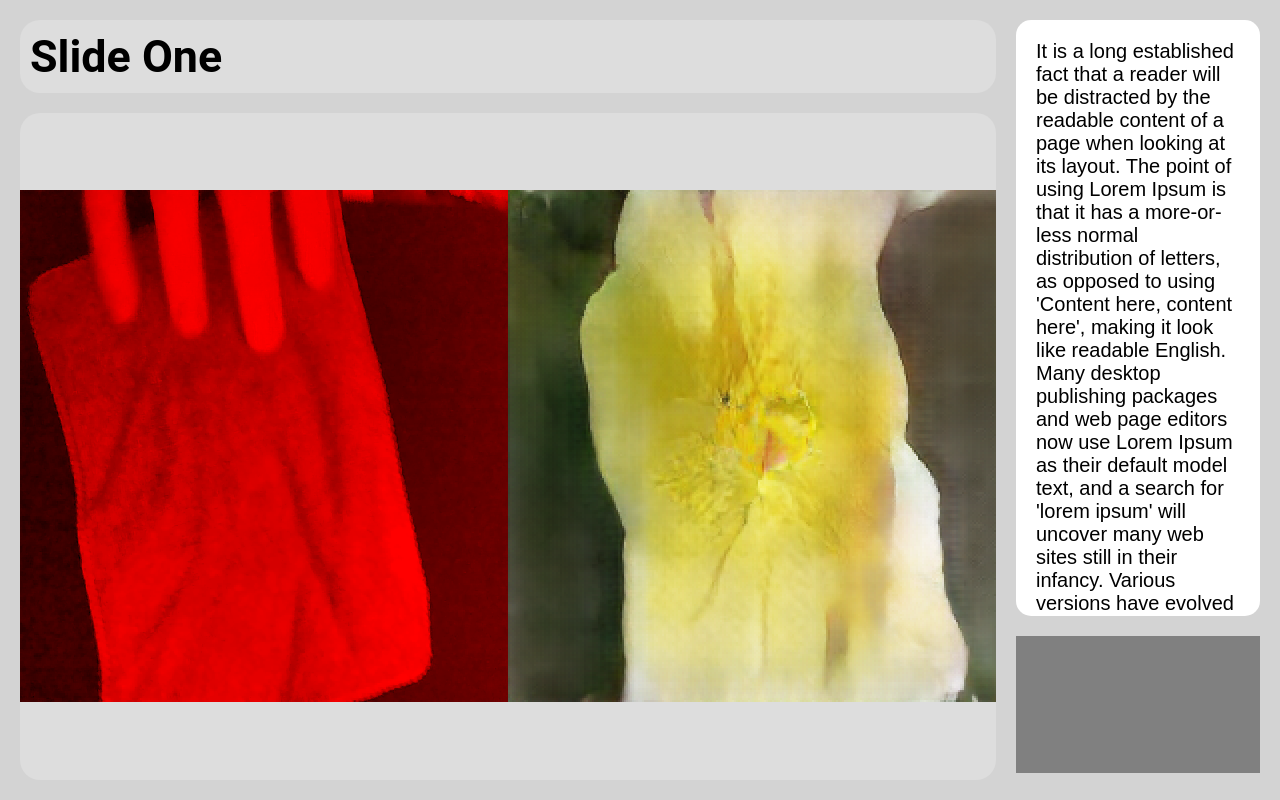
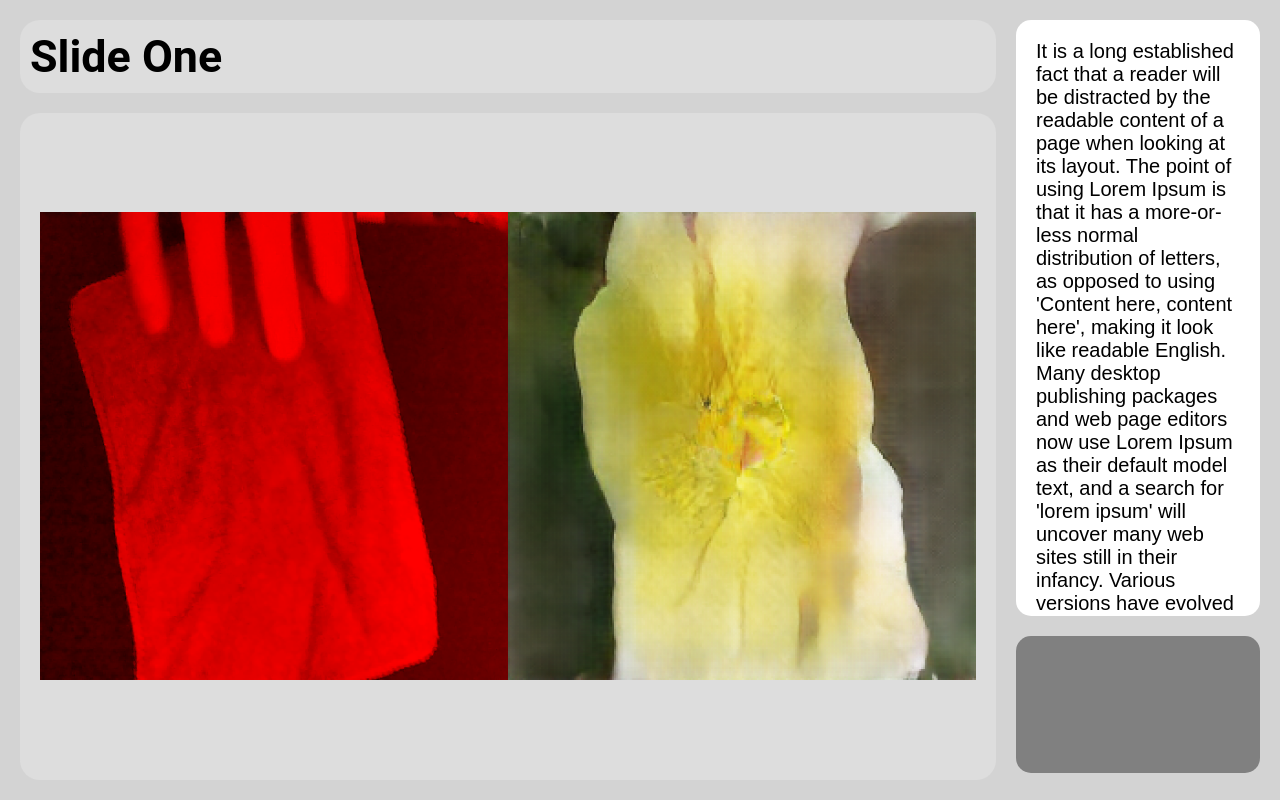
Before and after one commit to joshmurr/react-presentation, a React (Create React App) app: page / in a window 1280 px wide. Built offline with nearby package versions, Linux system fonts and the light colour scheme.

Commit message:
Image resizing

```diff
--- a/src/components/Image.js
+++ b/src/components/Image.js
@@ -1,6 +1,8 @@
 import styled from 'styled-components'
 
 const Img = styled.img`
+	max-width: 100%;
+	max-height: 100%;
 `;
 
 
--- a/src/components/Webcam.js
+++ b/src/components/Webcam.js
@@ -12,6 +12,7 @@ const Container = styled.div`
 	/* https://css-tricks.com/aspect-ratio-boxes/ */
 	height: 0px;
 	padding-top: 56.25%;
+	border-radius: 15px;
 `;
 
 function Webcam(props){
--- a/src/slides.js
+++ b/src/slides.js
@@ -1,5 +1,14 @@
 import flowers from './images/flowers.png'
 import cnn from './images/cnn.png'
+import fig from './images/test_fig.svg'
+
+function importAll(r) {
+  let images = {};
+  r.keys().map((item, index) => { images[item.replace('./', '')] = r(item); });
+  return images;
+}
+
+//const images = importAll(require.context('./images', false, /\.(png|jpe?g|svg)$/));
 
 export const slides_data = [
   {
@@ -20,7 +29,7 @@ export const slides_data = [
   title: "Slide Three",
   text: "It is a long established fact that a reader will be distracted by the readable content of a page when looking at its layout. The point of using Lorem Ipsum is that it has a more-or-less normal distribution of letters, as opposed to using 'Content here, content here', making it look like readable English. Many desktop publishing packages and web page editors now use Lorem Ipsum as their default model text, and a search for 'lorem ipsum' will uncover many web sites still in their infancy. Various versions have evolved over the years, sometimes by accident, sometimes on purpose (injected humour and the like).",
   content: {
-    images: []
+    images: [fig]
   },
 }
 ]
```
Also changed, not shown: src/images/test_fig.svg (added).
